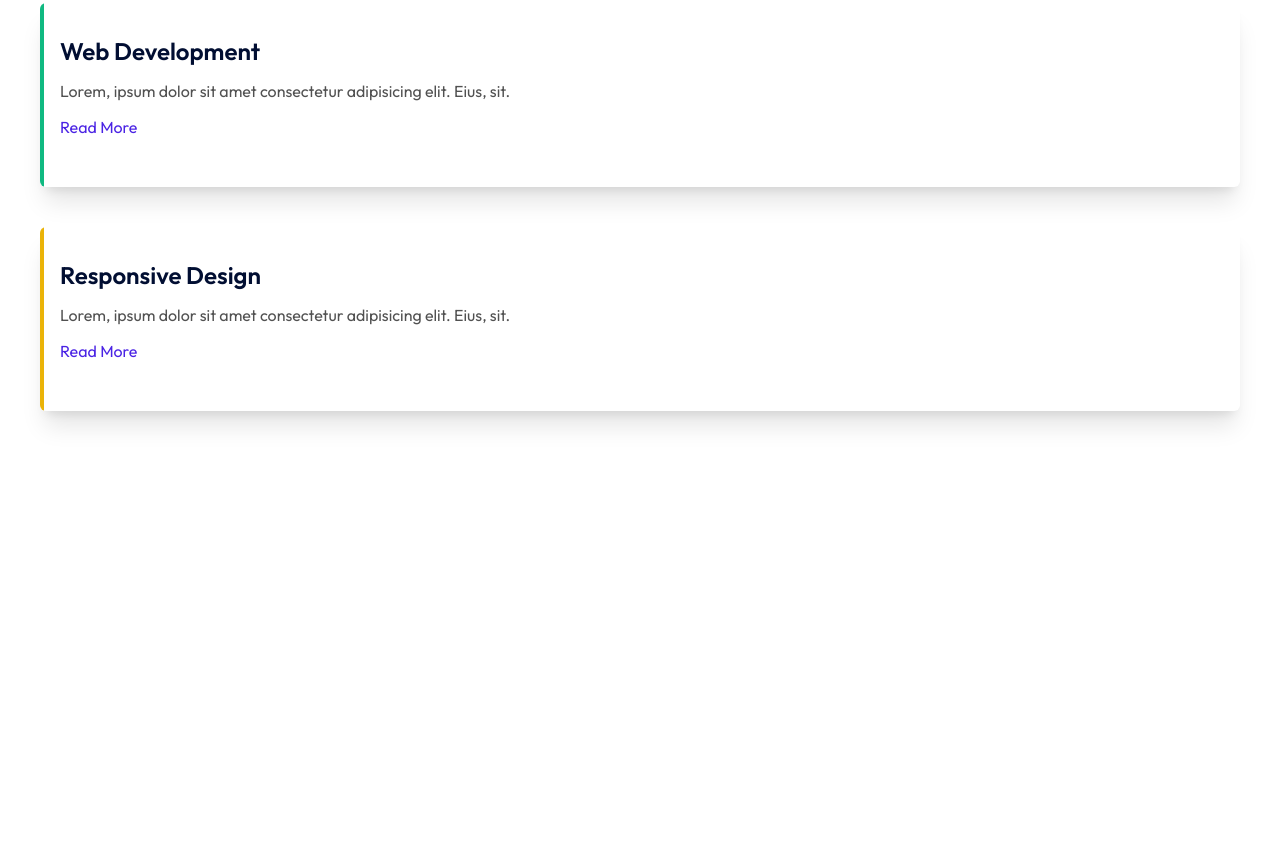
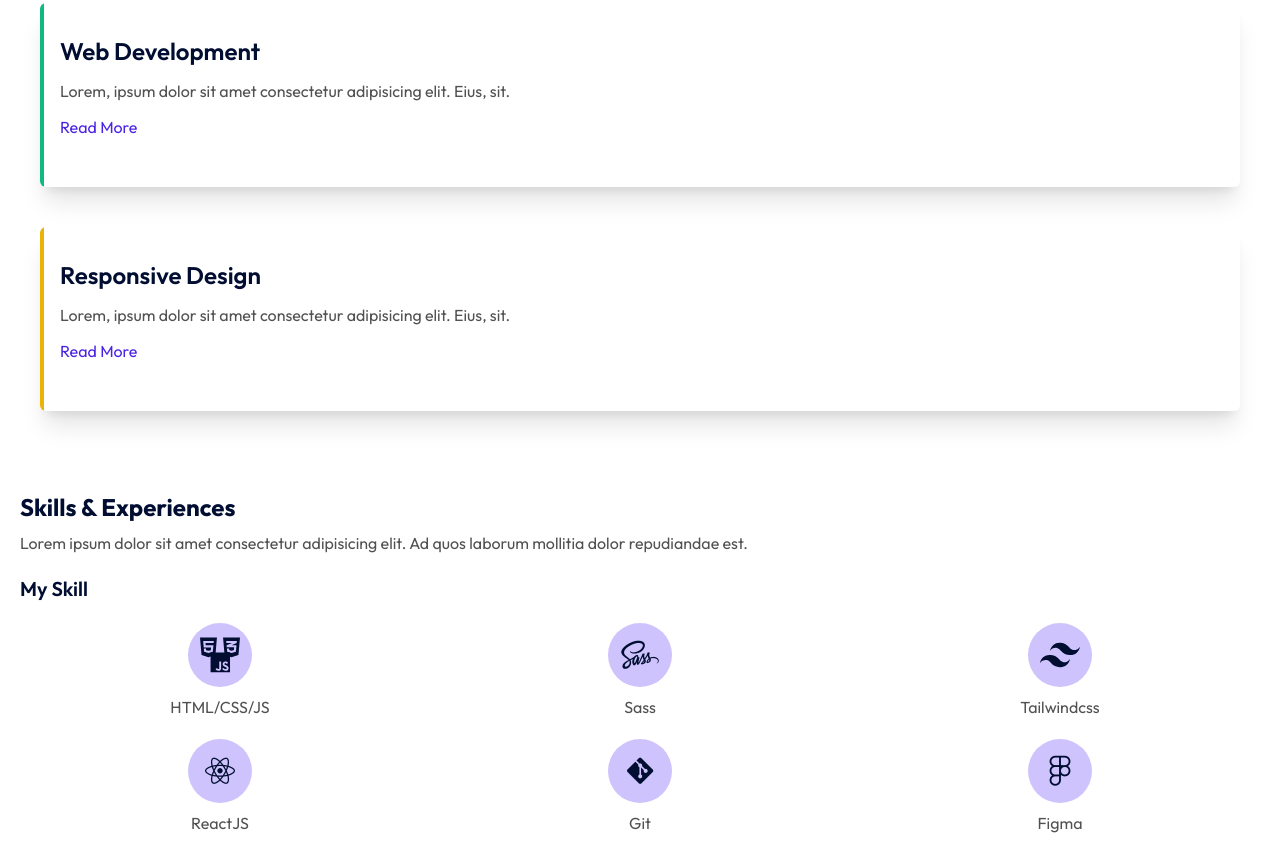
Before and after one commit to Mezzky/website-menu, a website: page index.html in a window 1280 px wide. Shown: the part 1723-2578 px from the top of the page. Before the commit the page ends 2214 px from the top, so only its background shows below. Drawn offline with nearby package versions, Linux system fonts and the light colour scheme.

Commit message:
Add: Skill Page

```diff
--- a/index.html
+++ b/index.html
@@ -81,14 +81,14 @@
     </section>
 
     <!-- Service -->
-    <section id="service" class="py-20 px-5 flex flex-col gap-5">
+    <section id="service" class="pt-20 px-5 flex flex-col gap-5">
         <div class="service-title flex flex-col gap-1" data-aos="fade-in" data-aos-duration="1000">
             <span class="h-full w-[2px] bg-main"></span>
             <h2 class="text-dark text-2xl font-bold">Specializing In</h2>
             <p class="text-text">nec cursus vitae Lorem placerat. placerat. non In malesuada viverra odio volutpat laoreet dolor id risus tincidunt amet, tincidunt placerat </p>
         </div>
         <div class="service-card px-5 grid grid-cols-1 gap-10">
-            <div class="card group relative rounded-md pt-8 px-5 pb-12 flex flex-col gap-3 justify-center shadow-xl overflow-hidden duration-300 hover:bg-main" data-aos="fade-right" data-aos-duration="1000">
+            <div class="card group relative rounded-md pt-8 px-5 pb-12 flex flex-col gap-3 justify-center shadow-xl overflow-hidden hover:bg-main duration-300 transition-all" data-aos="fade-right" data-aos-duration="1000">
                 <div class="bola-top top-0 left-2 absolute grid grid-cols-3 gap-1">
                     <span class="w-[6px] h-[6px] bg-white rounded-full"></span>
                     <span class="w-[6px] h-[6px] bg-white rounded-full"></span>
@@ -124,7 +124,7 @@
                 </div>
             </div>
 
-            <div class="card group relative rounded-md pt-8 px-5 pb-12 flex flex-col gap-3 justify-center shadow-xl overflow-hidden duration-300 hover:bg-main" data-aos="fade-right" data-aos-duration="1000">
+            <div class="card group relative rounded-md pt-8 px-5 pb-12 flex flex-col gap-3 justify-center shadow-xl overflow-hidden hover:bg-main duration-300 transition-all" data-aos="fade-right" data-aos-duration="1000">
                 <div class="bola-top top-0 left-2 absolute grid grid-cols-3 gap-1">
                     <span class="w-[6px] h-[6px] bg-white rounded-full"></span>
                     <span class="w-[6px] h-[6px] bg-white rounded-full"></span>
@@ -160,7 +160,7 @@
                 </div>
             </div>
 
-            <div class="card group relative rounded-md pt-8 px-5 pb-12 flex flex-col gap-3 justify-center shadow-xl overflow-hidden duration-300 hover:bg-main" data-aos="fade-right" data-aos-duration="1000">
+            <div class="card group relative rounded-md pt-8 px-5 pb-12 flex flex-col gap-3 justify-center shadow-xl overflow-hidden hover:bg-main duration-300 transition-all" data-aos="fade-right" data-aos-duration="1000">
                 <div class="bola-top top-0 left-2 absolute grid grid-cols-3 gap-1">
                     <span class="w-[6px] h-[6px] bg-white rounded-full"></span>
                     <span class="w-[6px] h-[6px] bg-white rounded-full"></span>
@@ -198,6 +198,60 @@
         </div>
     </section>
 
+    <!-- Skills -->
+    <section  id="service" class="pt-20 px-5 grid grid-cols-1 gap-5">
+        <div class="skill-content flex flex-col gap-5">
+            <div class="skill-title flex flex-col gap-2" data-aos="fade-in" data-aos-duration="1000">
+                <h2 class="text-dark text-2xl font-bold">Skills & Experiences</h2>
+                <p class="text-text">Lorem ipsum dolor sit amet consectetur adipisicing elit. Ad quos laborum mollitia dolor repudiandae est.</p>
+            </div>
+            <h3 class="text-dark text-xl font-semibold" data-aos="fade-in" data-aos-duration="1000">My Skill</h3>
+            <div class="skill-box grid grid-cols-3 gap-5" data-aos="fade-in" data-aos-duration="1000">
+                <div class="skill flex flex-col gap-2 items-center">
+                    <div class="icon relative group rounded-full w-16 h-16 flex items-center justify-center bg-accent hover:bg-dark duration-300 cursor-pointer">
+                        <img class="w-10 absolute hidden group-hover:block" src="./Assets/svg/JS-icon-white.svg" alt="icon-white">
+                        <img class="w-10 group-hover:hidden" src="./Assets/svg/JS-icon-dark.svg" alt="icon-dark">
+                    </div>
+                    <span class="text-text">HTML/CSS/JS</span>
+                </div>
+                <div class="skill flex flex-col gap-2 items-center">
+                    <div class="icon relative group rounded-full w-16 h-16 flex items-center justify-center bg-accent duration-300 hover:bg-dark cursor-pointer">
+                        <i class="fa-brands fa-sass text-3xl text-dark duration-300 group-hover:text-white"></i>
+                    </div>
+                    <span class="text-text">Sass</span>
+                </div>
+                <div class="skill flex flex-col gap-2 items-center">
+                    <div class="icon relative group rounded-full w-16 h-16 flex items-center justify-center bg-accent duration-300 hover:bg-dark cursor-pointer">
+                        <img class="w-10 absolute hidden group-hover:block" src="./Assets/svg/tailwindcss-icon-white.svg" alt="icon-white">
+                        <img class="w-10 group-hover:hidden" src="./Assets/svg/tailwindcss-icon-dark.svg" alt="icon-dark">
+                    </div>
+                    <span class="text-text">Tailwindcss</span>
+                </div>
+                <div class="skill flex flex-col gap-2 items-center">
+                    <div class="icon relative group rounded-full w-16 h-16 flex items-center justify-center bg-accent duration-300 hover:bg-dark cursor-pointer">
+                        <i class="fa-brands fa-react text-3xl text-dark duration-300 group-hover:text-white"></i>
+                    </div>
+                    <span class="text-text">ReactJS</span>
+                </div>
+                <div class="skill flex flex-col gap-2 items-center">
+                    <div class="icon relative group rounded-full w-16 h-16 flex items-center justify-center bg-accent duration-300 hover:bg-dark cursor-pointer">
+                        <i class="fa-brands fa-git-alt text-3xl text-dark duration-300 group-hover:text-white"></i>
+                    </div>
+                    <span class="text-text">Git</span>
+                </div>
+                <div class="skill flex flex-col gap-2 items-center">
+                    <div class="icon relative group rounded-full w-16 h-16 flex items-center justify-center bg-accent duration-300 hover:bg-dark cursor-pointer">
+                        <i class="fa-brands fa-figma text-3xl text-dark duration-300 group-hover:text-white"></i>
+                    </div>
+                    <span class="text-text">Figma</span>
+                </div>
+            </div>
+        </div>
+        <div class="experience">
+
+        </div>
+    </section>
+
     <!-- Projects -->
     <!-- Preview -->
     <!-- Contact -->
```
Also changed, not shown: Assets/svg/JS-icon-dark.svg (added), Assets/svg/JS-icon-white.svg (added), Assets/svg/tailwindcss-icon-dark.svg (added), Assets/svg/tailwindcss-icon-white.svg (added), CSS/output.css.
